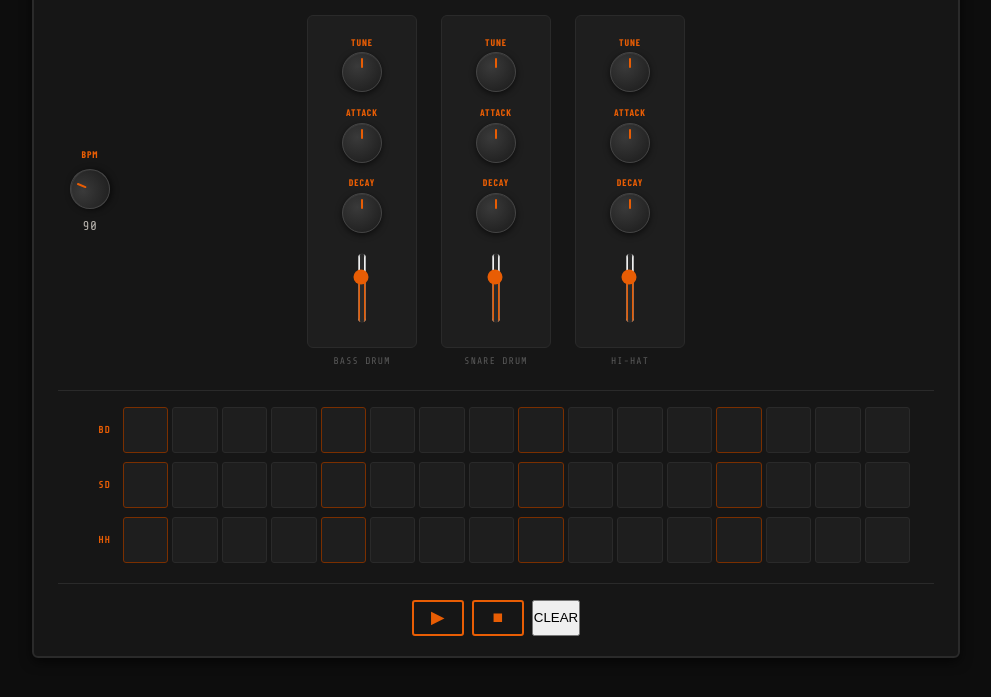
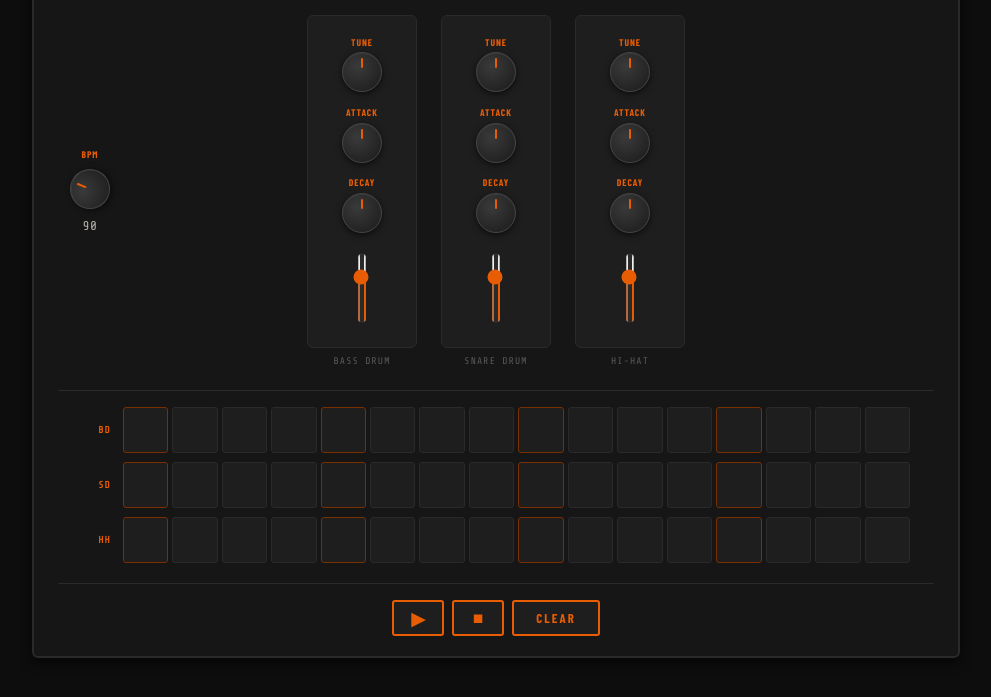
Before and after one commit to benoitantelme/drumm.js, a website built with Vite: page index.html in a window 1280 px wide. Both pictures are taken after a click on the button "START". Shown: the part 103-800 px from the top of the page, without its empty margins (144-1135 px from the left). Built offline with nearby package versions, Linux system fonts and the light colour scheme; a web font is replaced by a local one.

Commit message:
Clear button style

```diff
--- a/src/style.css
+++ b/src/style.css
@@ -523,14 +523,17 @@ body {
 }
 
 .dm-play-btn,
-.dm-stop-btn {
+.dm-stop-btn,
+.dm-clear-btn {
+  font-family: var(--font-display);
+  font-weight: 800;
   font-size: 1.1rem;
   width: 52px;
   height: 36px;
   display: flex;
   align-items: center;
   justify-content: center;
-  background: transparent;
+  background: var(--panel-raise);
   color: var(--accent);
   border: 2px solid var(--accent);
   border-radius: var(--radius-sm);
@@ -538,15 +541,26 @@ body {
   transition: background 0.15s, color 0.15s, box-shadow 0.15s;
 }
 
+.dm-clear-btn {
+  width: auto;
+  min-width: 88px;
+  padding: 0 0.9rem;
+  font-size: 0.8rem;
+  letter-spacing: 0.16em;
+  text-transform: uppercase;
+}
+
 .dm-play-btn:hover,
-.dm-stop-btn:hover {
+.dm-stop-btn:hover,
+.dm-clear-btn:hover {
   background: var(--accent);
   color: #0d0d0d;
   box-shadow: 0 0 16px rgba(232,93,4,.4);
 }
 
 .dm-play-btn:active,
-.dm-stop-btn:active {
+.dm-stop-btn:active,
+.dm-clear-btn:active {
   transform: scale(0.95);
 }
 
```
